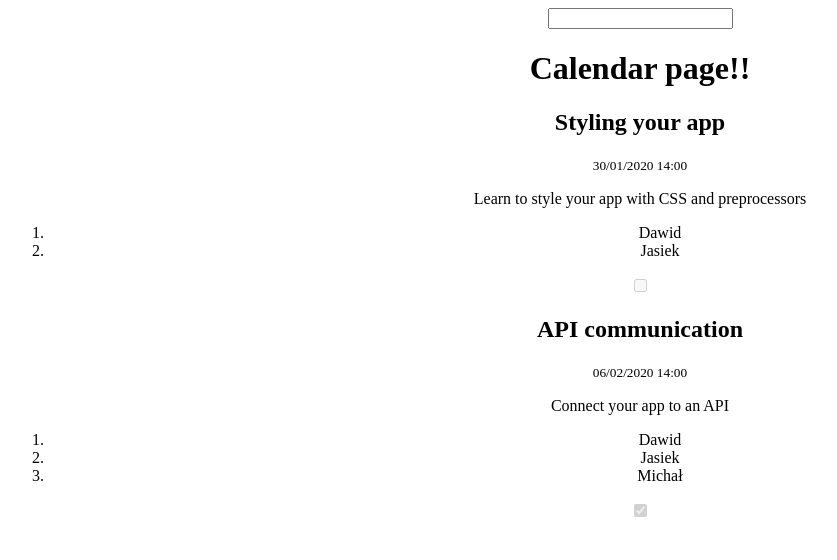
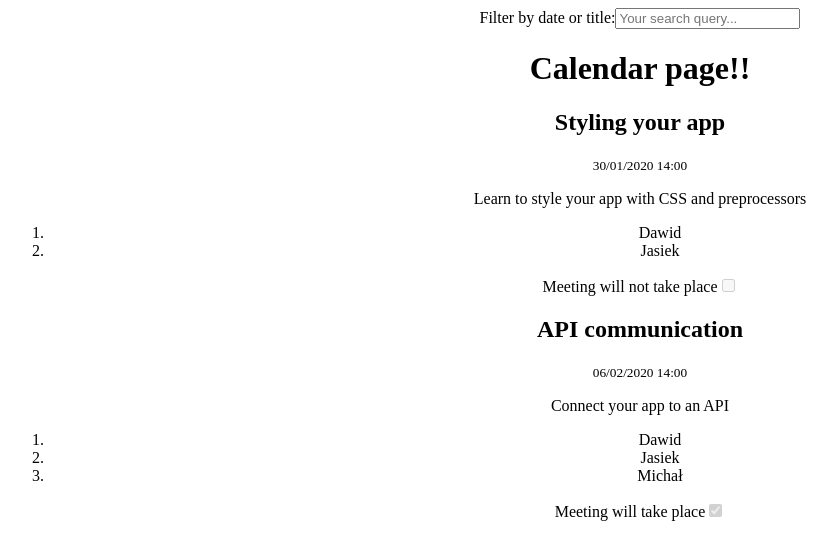
Before and after one commit to miksturait/coderdojobb, a React (Create React App) app: page / in a window 1280 px wide. Shown: the top 560 px of the page, without its empty margins (0-837 px from the left). Built offline with nearby package versions, Linux system fonts and the light colour scheme; data requests are answered from the project's data file.

Commit message:
Fetching calendar data from json-server - server setup - code cleanup - fetching and displaying logic - added axios and json-server

```diff
--- /dev/null
+++ b/db.json
@@ -0,0 +1,18 @@
+{
+  "calendar": [
+    {
+      "date": "2020-01-30T15:00:00+01:00",
+      "topic": "Styling your app",
+      "message": "Learn to style your app with CSS and preprocessors",
+      "hosts": ["Dawid", "Jasiek"],
+      "isTakingPlace": false
+    },
+    {
+      "date": "2020-02-06T15:00:00+01:00",
+      "topic": "API communication",
+      "message": "Connect your app to an API",
+      "hosts": ["Dawid", "Jasiek", "Michał"],
+      "isTakingPlace": true
+    }
+  ]
+}
--- a/package.json
+++ b/package.json
@@ -6,6 +6,8 @@
     "@testing-library/jest-dom": "^4.2.4",
     "@testing-library/react": "^9.4.0",
     "@testing-library/user-event": "^7.2.1",
+    "axios": "^0.19.2",
+    "json-server": "^0.15.1",
     "moment": "^2.24.0",
     "react": "^16.12.0",
     "react-dom": "^16.12.0",
@@ -15,7 +17,8 @@
     "start": "react-scripts start",
     "build": "react-scripts build",
     "test": "react-scripts test",
-    "eject": "react-scripts eject"
+    "eject": "react-scripts eject",
+    "server": "json-server --port 5000 --watch db.json"
   },
   "eslintConfig": {
     "extends": "react-app"
--- a/src/App.js
+++ b/src/App.js
@@ -1,13 +1,11 @@
 import React from 'react';
-import logo from './logo.svg';
+import Calendar from './pages/Calendar';
 import './styles/App.css';
-import Calendar from './pages/Calendar'
-
 
 function App() {
   return (
     <div className="App">
-      <Calendar/>
+      <Calendar />
     </div>
   );
 }
--- /dev/null
+++ b/src/client/client.js
@@ -0,0 +1,8 @@
+import axios from 'axios';
+
+const URL = 'http://localhost:5000';
+
+export const fetchCalendar = () => axios.get(`${URL}/calendar`);
+
+export const filterCalendar = (topic, date) =>
+  axios.get(`${URL}/calendar?calendar.topic=${topic}&calendar.date=${date}`);
--- /dev/null
+++ b/src/client/index.js
@@ -0,0 +1 @@
+export * from './client';
--- a/src/components/Meeting.js
+++ b/src/components/Meeting.js
@@ -1,31 +1,29 @@
-import React, { Component } from 'react'
-import moment from "moment";
+import React, { Component } from 'react';
+import moment from 'moment';
 
 class Meeting extends Component {
-  render () {
-
+  render() {
     const { date, topic, message, hosts, isTakingPlace } = this.props;
 
-    const formattedDate = moment(date).format("DD/MM/YYYY HH:mm");
+    const formattedDate = moment(date).format('DD/MM/YYYY HH:mm');
 
     return (
       <div>
-        <h2>
-          {topic}
-        </h2>
-        <small>
-          {formattedDate}
-        </small>
-        <p>
-          {message}
-        </p>
+        <h2>{topic}</h2>
+        <small>{formattedDate}</small>
+        <p>{message}</p>
         <ol>
-          {hosts.map((host, index) => <li key={index}>{host}</li>)}
+          {hosts.map((host, index) => (
+            <li key={index}>{host}</li>
+          ))}
         </ol>
-        <input type="checkbox" disabled checked={isTakingPlace}/>
+        <label htmlFor="is-taking-place">
+          {isTakingPlace ? 'Meeting will take place' : 'Meeting will not take place'}
+          <input type="checkbox" name="is-taking-place" disabled checked={isTakingPlace} />
+        </label>
       </div>
-    )
+    );
   }
 }
 
-export default Meeting
+export default Meeting;
--- a/src/pages/Calendar.js
+++ b/src/pages/Calendar.js
@@ -1,32 +1,51 @@
-import React from 'react'
+import React from 'react';
 
-import Meeting from '../components/Meeting'
-import { calendar } from '../data/dataMock.json'
+import Meeting from '../components/Meeting';
+import { fetchCalendar } from '../client';
 
 class Calendar extends React.Component {
   state = {
-    filteredMeetings: calendar
+    filteredMeetings: [],
+  };
+
+  componentDidMount() {
+    fetchCalendar().then(({ data }) => this.setState(() => ({ filteredMeetings: data })));
+  }
+
+  updateState = data => {
+    this.setState(() => ({ filteredMeetings: data }));
   };
 
   filterMeetings = event => {
     const inputValue = event.target.value;
 
-    const filteredMeetings = calendar.filter(meeting =>
-        (meeting.topic.includes(inputValue) || meeting.date.includes(inputValue)));
+    const filteredMeetings = this.state.filteredMeetings.filter(
+      meeting => meeting.topic.includes(inputValue) || meeting.date.includes(inputValue),
+    );
     this.setState({
-      filteredMeetings
-    })
+      filteredMeetings,
+    });
   };
 
-  render () {
+  render() {
     return (
       <div>
-        <input onChange={this.filterMeetings}/>
-        <h1>Calendar page!! </h1>
-        {this.state.filteredMeetings.map((meeting, index) => <Meeting {...meeting} key={index}/>)}
+        <label htmlFor="filter">
+          Filter by date or title:
+          <input
+            type="text"
+            name="filter"
+            placeholder="Your search query..."
+            onChange={this.filterMeetings}
+          />
+        </label>
+        <h1>Calendar page!!</h1>
+        {this.state.filteredMeetings.map((meeting, index) => (
+          <Meeting {...meeting} key={index} />
+        ))}
       </div>
-    )
+    );
   }
 }
 
-export default Calendar
+export default Calendar;
```
Also changed, not shown: 2 other files (tests, documents, lock files or other folders).
